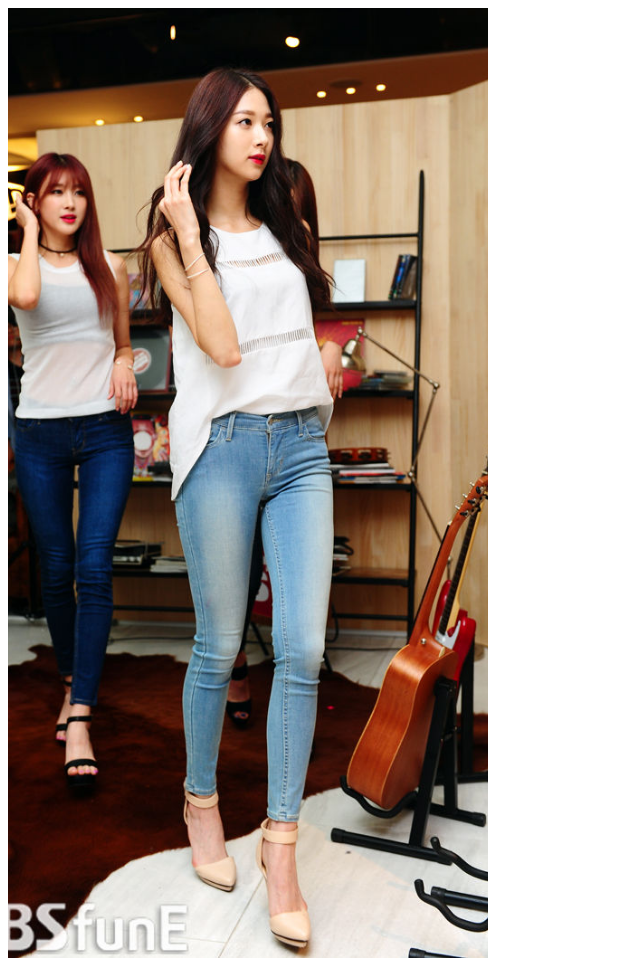
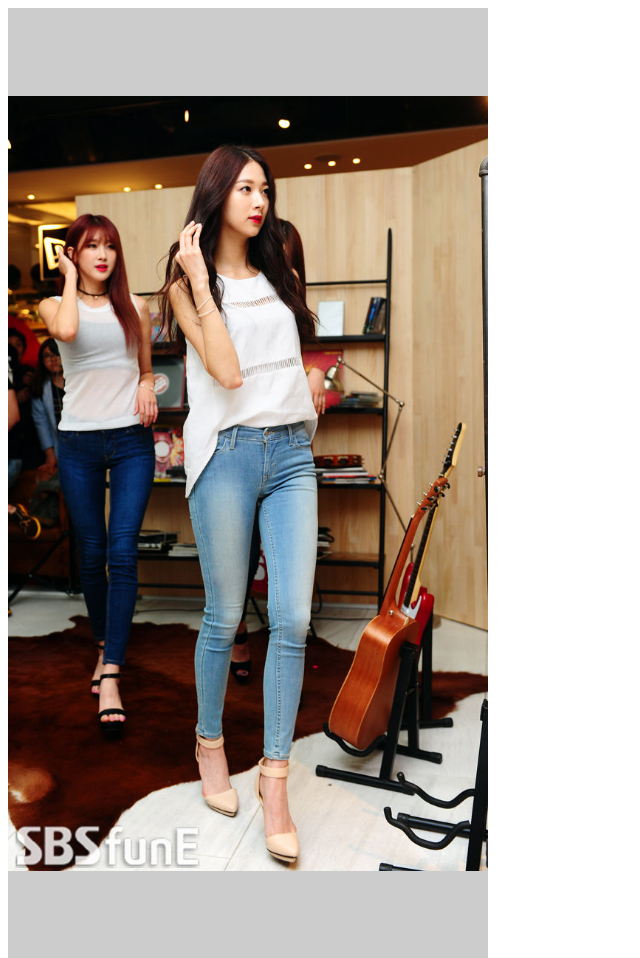
Before and after one commit to birdcagedout/Web, a plain HTML site: page sucoding_css/06_background_image.html in a window 1280 px wide. Shown: the whole page, without its empty margins (0-640 px from the left). Drawn offline with Linux system fonts and the light colour scheme.

Commit message:
20231114_work

```diff
--- a/sucoding_css/06_background_image.html
+++ b/sucoding_css/06_background_image.html
@@ -18,10 +18,10 @@
 			/* 2) 이미지의 비율을 유지한 채로 크기를 늘림: contain, cover */
 			/* contain: 영역의 좌우나 상하 중 어느 하나에 일치할 때까지만 size 키움 (빈 영역 생김) */
 			/* cover: 영역의 모든 부분을 꽉 채워서 빈 영역이 없어질 때까지 size 키움 (짤리는 사진 영역 생김) */
-			background-size: cover;
+			background-size: contain;
 
 			/* 3) cover로 이미지를 채우면 왼쪽 상단이 기준이라서 오른쪽, 하단이 일정부분 짤릴 수 있다. */
-			/* 이때, 이미지의 기준점을 왼쪽 상단이 아니라, 이미지 중심으로 놓으면 모든 테두리가 잘리겠지만 이미지 레이아웃은 좋아질 수 있다. */
+			/* 이때, 이미지의 기준점을 왼쪽 상단이 아니라 이미지 중심으로 놓으면 ==> 이미지의 중심점 = 영역의 중심점이므로 테두리가 잘리더라도 이미지의 구도는 유지할 수 있다. */
 			background-position: center center;
 		}
 	</style>
```
Also changed, not shown: 2 other files.
